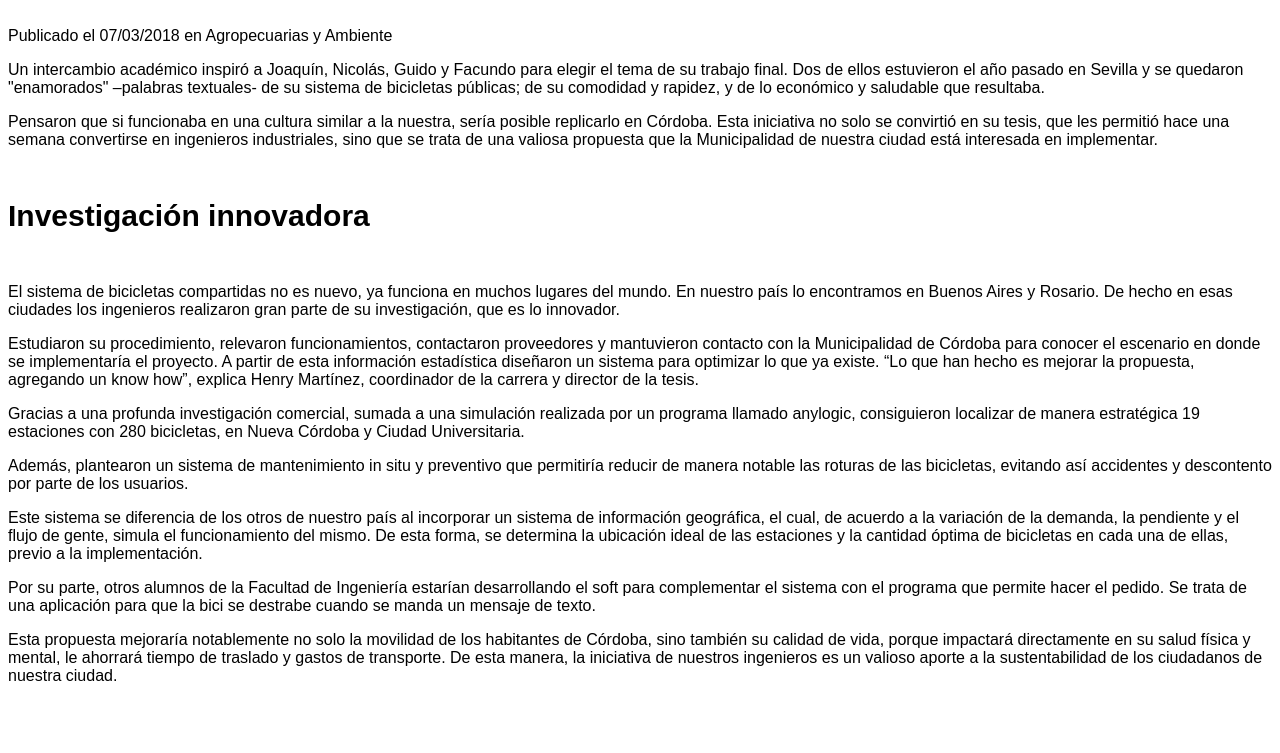
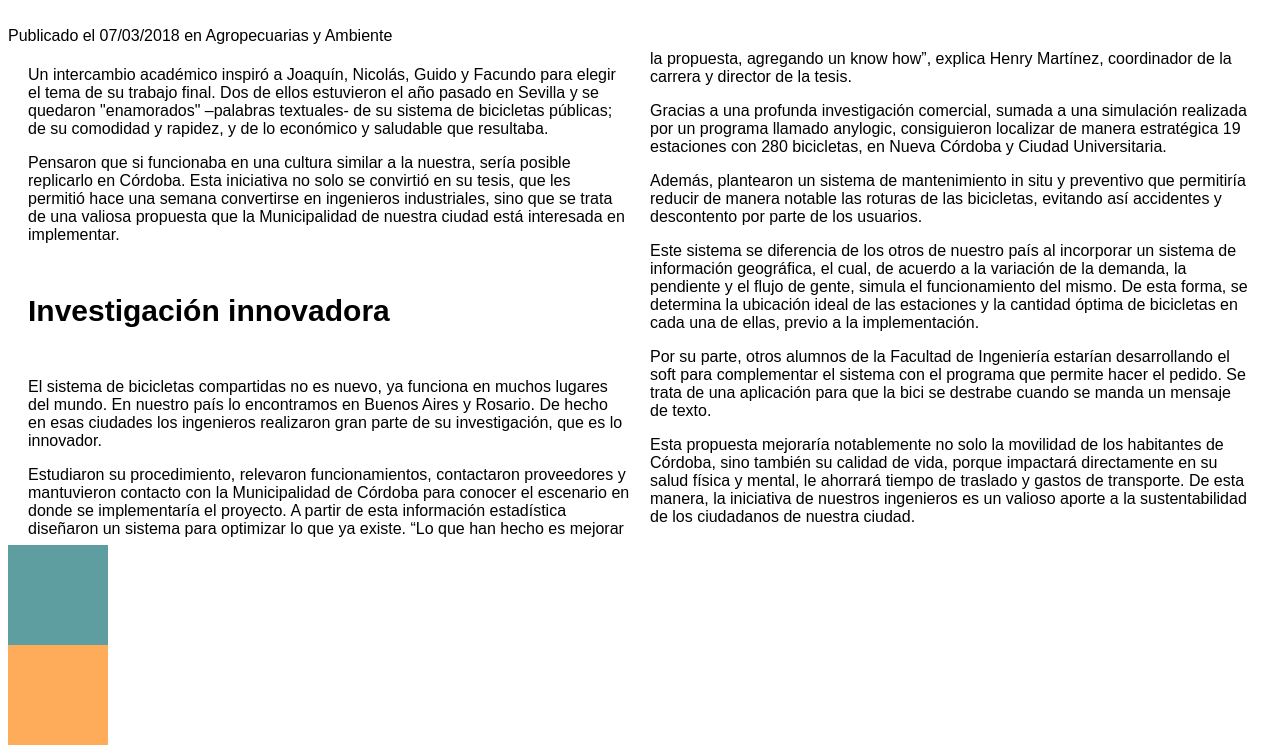
Before and after one commit to UCC-LabCompu2/ejercicios2024-MLuzLuceroZudaire, a plain HTML site: page Ejercicios-CSS/ej_columnas.html in a window 1280 px wide. Shown: the part 165-918 px from the top of the page. Before the commit the page ends 866 px from the top, so only its background shows below. Drawn offline with Linux system fonts and the light colour scheme.

Commit message:
ejercicio transitions

```diff
--- a/Ejercicios-CSS/ej_columnas.html
+++ b/Ejercicios-CSS/ej_columnas.html
@@ -19,6 +19,42 @@
         }
         a:hover {
             font-weight: bold;
+        }
+        a:active{
+            font-weight: bold;
+        }
+        header:hover{
+            background-color: mediumturquoise;
+        }
+        article{
+            column-count: 2;
+            column-gap: 20px;
+            margin: 5px 20px;
+        }
+        div.transtion1{
+            width: 100px;
+            height: 100px;
+            background: cadetblue;
+            -webkit-transition: width 2s;
+            transition: width 2s;
+        }
+        div:hover.transtion1{
+            width: 300px;
+        }
+
+        div.transtion2{
+            width: 100px;
+            height: 100px;
+            background: #feab5a;
+            -webkit-transition: width 2s, height 2s, -webkit-transform 2s;
+            transition: width 2s, height 2s, transform 2s;
+        }
+        div:hover.transtion2{
+            width: 200px;
+            height: 200px;
+            -webkit-transform: rotate(180deg);
+            transform: rotate(180deg);
+
         }
     </style>
 </head>
@@ -62,7 +98,7 @@
                 de la tesis.
             </p>
         </div>
-        <div class="grid-item">
+        <div >
             <p>
                 Gracias a una profunda investigación comercial, sumada a una simulación realizada por un programa llamado
                 anylogic, consiguieron localizar de manera estratégica 19 estaciones con 280 bicicletas, en Nueva Córdoba y
@@ -96,6 +132,9 @@
         </div>
     </article>
 </section>
-
+<div class="transtion1">
+</div>
+<div class="transtion2">
+</div>
 </body>
 </html>
```
